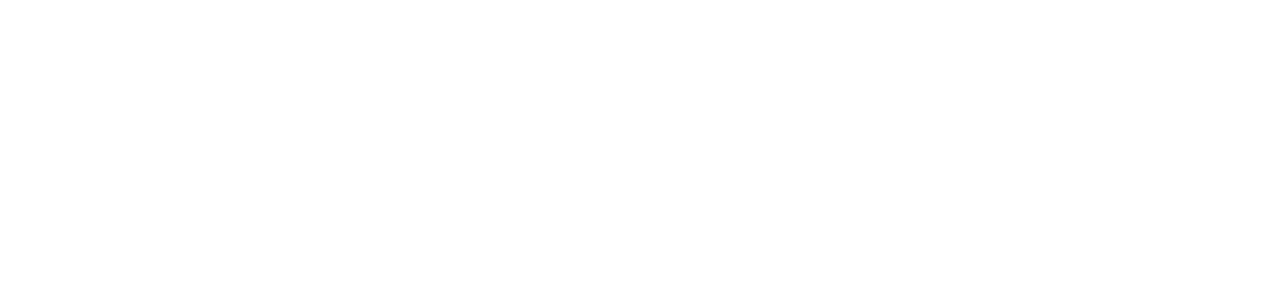
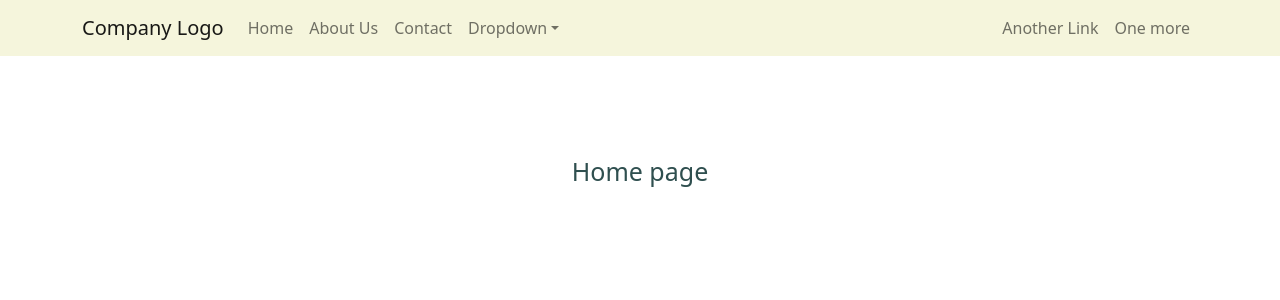
Before and after one commit to Gus1969/Navbar_React, a React (Create React App) app in the folder navbar/: page / in a window 1280 px wide. Before the commit this address had no page. Shown: the top 300 px of the page. Built offline with nearby package versions, Linux system fonts and the light colour scheme.

Commit message:
all linked except for dropdown

```diff
--- a/navbar/src/PathToRoute.jsx
+++ b/navbar/src/PathToRoute.jsx
@@ -1,5 +1,6 @@
 const PathToRoute = {
-    Index: '/index',
+
+    Home: '/',
     About: '/about',
     Contact: '/contact',
   }
--- a/navbar/src/RoutesApp.jsx
+++ b/navbar/src/RoutesApp.jsx
@@ -1,23 +1,28 @@
 import React from 'react';
 import { Routes, Route} from 'react-router-dom';
 import PathToRoute from '../src/PathToRoute';
+import Home from './pages/Home';
 import About from './pages/About';
 import Contact from './pages/Contact';
-import Index from './pages/Index';
-import NavbarPage from '../src/common/NavbarPage';
+import 'bootstrap/dist/css/bootstrap.min.css';
+import './App.css';
+
+
 
 
 const RoutesApp = () => {
     return (
-        <>
+       <>
         <Routes>
-         <Route path={PathToRoute.Index} element={<NavbarPage />} />
-        <Route path={PathToRoute.Index} element={<Index />} />
+
+
+        <Route path={PathToRoute.Home} element={<Home />} />
        <Route path={PathToRoute.About} element={<About />} />
        <Route path={PathToRoute.Contact} element={<Contact/>} />
         </Routes>
         </>
 
+
     )
 }
 export default RoutesApp;
--- a/navbar/src/common/NavbarPage.jsx
+++ b/navbar/src/common/NavbarPage.jsx
@@ -2,7 +2,6 @@
 import {Navbar, Container, Nav, NavDropdown} from "react-bootstrap";
 import '../common/NavbarPage.css';
 import 'bootstrap/dist/css/bootstrap.min.css';
-import '../common/NavbarPage.css';
 import {Link} from "react-router-dom";
 
 
@@ -11,12 +10,12 @@
 
                 <Navbar collapseOnSelect expand="lg" className="Navbar">
   <Container className="contenedor">
-  <Navbar.Brand as={Link} to={'./Index'}>React-Bootstrap</Navbar.Brand>
+  <Navbar.Brand>Company Logo</Navbar.Brand>
 
   <Navbar.Toggle aria-controls="responsive-navbar-nav" />
   <Navbar.Collapse id="responsive-navbar-nav">
     <Nav className="me-auto">
-      <Nav.Link as={Link} to={'/Index'}>Home</Nav.Link>
+      <Nav.Link as={Link} to={'/'}>Home</Nav.Link>
       <Nav.Link as={Link} to={'/About'}> About Us</Nav.Link>
       <Nav.Link as={Link} to={'/Contact'}> Contact</Nav.Link>
       <NavDropdown title="Dropdown" id="collasible-nav-dropdown">
--- a/navbar/src/index.js
+++ b/navbar/src/index.js
@@ -3,7 +3,8 @@
 import React from 'react';
 import ReactDOM from 'react-dom';
 import { BrowserRouter } from "react-router-dom";
-import './index.css';
+//import './index.css';
+import 'bootstrap/dist/css/bootstrap.min.css';
 import App from './App';
 import reportWebVitals from './reportWebVitals';
 
--- a/navbar/src/pages/About.jsx
+++ b/navbar/src/pages/About.jsx
@@ -1,11 +1,16 @@
 import React from 'react';
 import '../pages/About.css';
 import 'bootstrap/dist/css/bootstrap.min.css';
+import NavbarPage from '../common/NavbarPage';
 
 
  const About = () => {
      return (
+         <>
+         <NavbarPage />
+
         <h2> Esto es lo que apaece en la seccion About.</h2>
+        </>
 
      )
  };
--- a/navbar/src/pages/Contact.jsx
+++ b/navbar/src/pages/Contact.jsx
@@ -1,11 +1,15 @@
 import React from 'react';
 import '../pages/Contact.css';
 import 'bootstrap/dist/css/bootstrap.min.css';
+import NavbarPage from '../common/NavbarPage';
 
 
  const Contact = () => {
      return (
+         <>
+         <NavbarPage />
         <h2> Esto es lo que apaece en la seccion Contacto.</h2>
+        </>
 
      )
  };
--- /dev/null
+++ b/navbar/src/pages/Home.jsx
@@ -0,0 +1,15 @@
+import React from 'react';
+import 'bootstrap/dist/css/bootstrap.min.css';
+import NavbarPage from "../common/NavbarPage";
+
+
+ const Home = () => {
+     return (
+         <>
+        <NavbarPage />
+        <h2> Home page</h2>
+        </>
+
+     )
+ };
+  export default Home;
--- a/navbar/src/pages/index.css
+++ /dev/null
@@ -1,3 +0,0 @@
-h2 {
-    color: darkorange;
-}
--- a/navbar/src/pages/index.jsx
+++ /dev/null
@@ -1,9 +0,0 @@
-import React from 'react'
-import '../pages/Index.css'
- const Index = () => {
-     return (
-        <h2> Esto es lo que se ve en el Index.</h2>
-
-     )
- };
-  export default Index
```
Also changed, not shown: navbar/src/App.js (+5 -3 lines).
